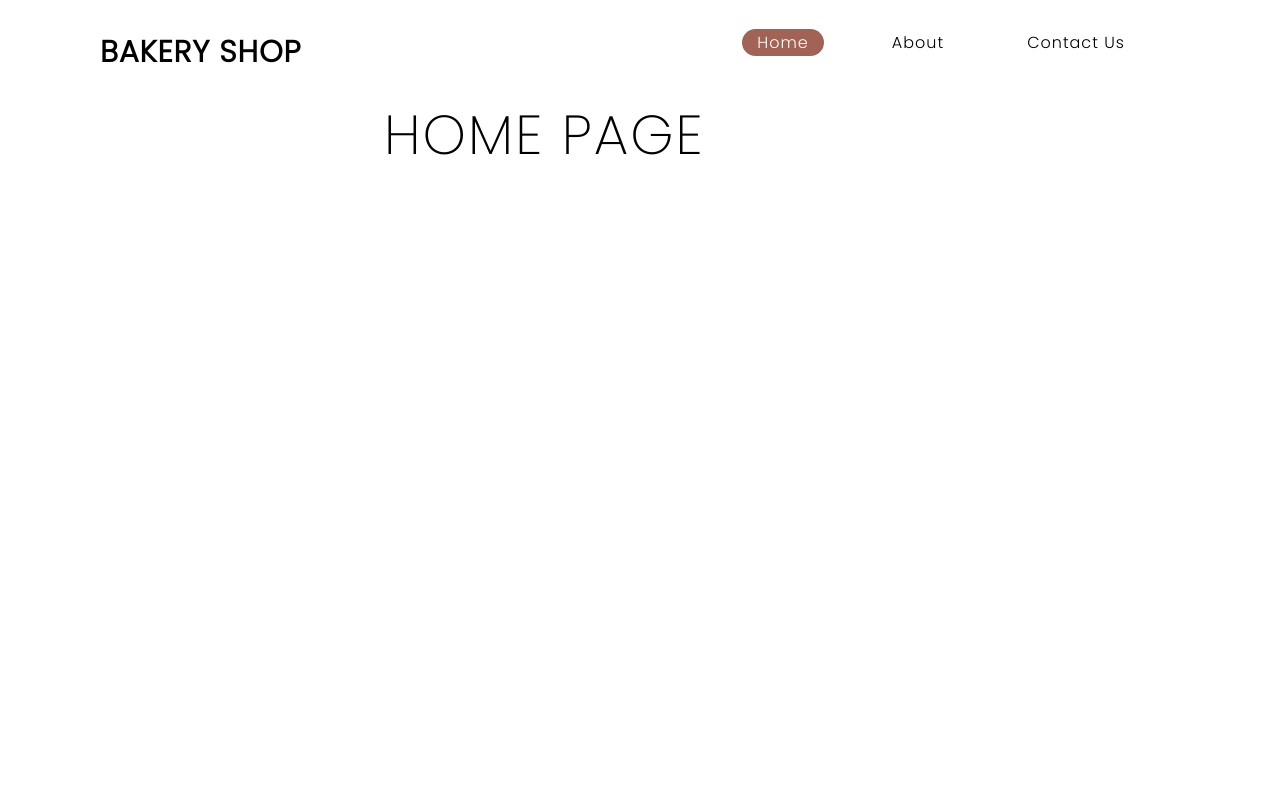
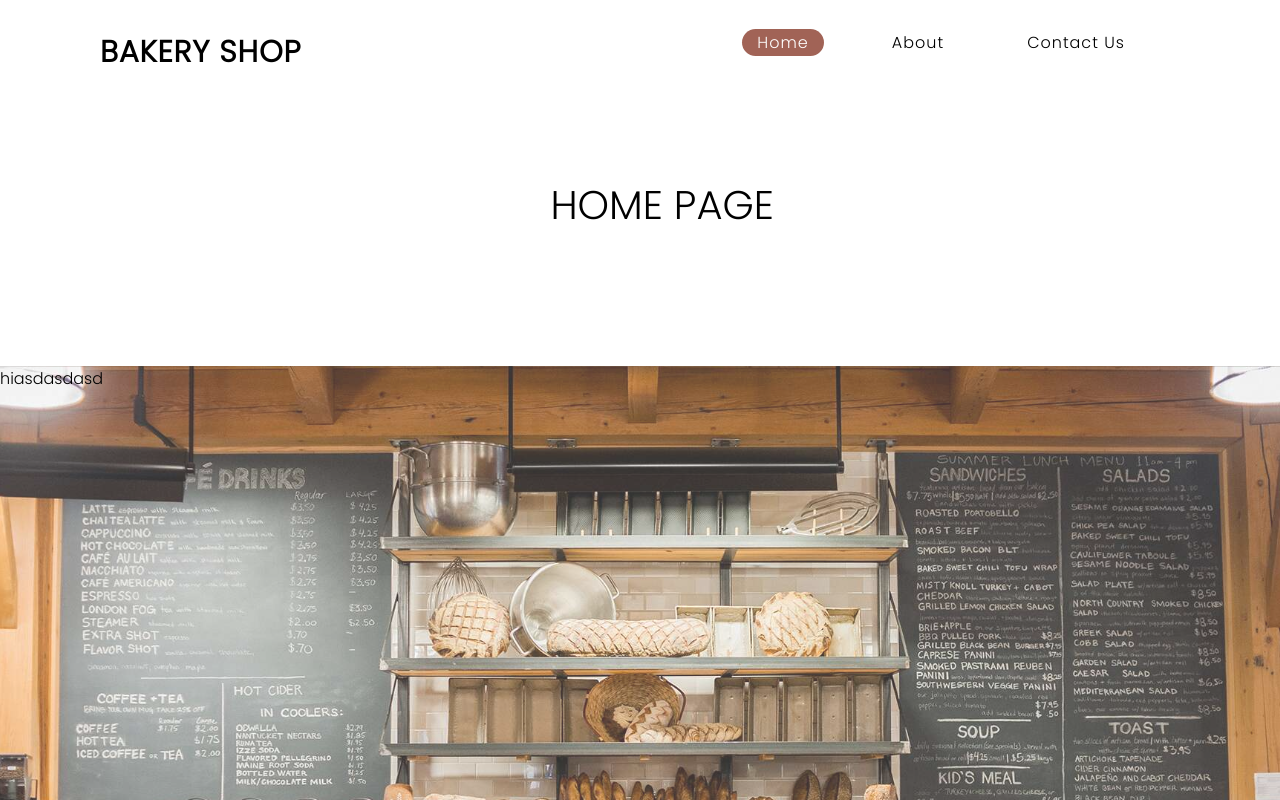
Before and after one commit to ZhenHern/FYP2022, a Vue app: page / in a window 1280 px wide. Shown: the top 800 px of the page. Built offline with nearby package versions, Linux system fonts and the light colour scheme.

Commit message:
Added carousel and slides component (not done)

```diff
--- a/src/components/landingPage/AboutContent.vue
+++ b/src/components/landingPage/AboutContent.vue
@@ -49,7 +49,7 @@ export default {
     width: 100%;
     height: 40%;
     display: flex;
-    --bg-image: url(../../assets/landingpage.jpg);
+    --bg-image: url(../../assets/landingpage2.jpg);
     --bg-image-opacity: 65%;
     flex-direction: row;
     justify-content: flex-start;
--- a/src/components/landingPage/HomeContent.vue
+++ b/src/components/landingPage/HomeContent.vue
@@ -1,7 +1,10 @@
 <template>
     <div class="content">
-        <div class="info">
-          <p>Home Page</p>
+        <div class="title">
+          Home Page
+        </div>
+        <div class="picture">
+          hiasdasdasd
         </div>
       </div>
 </template>
@@ -15,17 +18,43 @@ export default {
 <style scoped>
 .content {
   width: 100%;
+  height: 1500px;
+  min-height: 600px;
+  display: flex;
 }
 
-.content .info p {
+.content .title  {
   position: relative;
-  margin-left: 30%;
-  color: black;
-  font-size: 55px;
+  top: 70px;
+  width: 100%;
+  height: fit-content;
+  margin-left: 43%;
+  font-size: 40px;
+  font-weight: 50%;
   text-transform: uppercase;
-  font-weight: 50;
-  letter-spacing: 2px;
-  line-height: 60px;
-  margin-bottom: 30px;
+}
+
+.picture {
+  position: absolute;
+  margin-top: 1%;
+  top: 22%;
+  width: 100%;
+  height: 50%;
+  display: flex;
+  --bg-image: url(../../assets/landingpage1.jpg);
+  --bg-image-opacity: 80%;
+  flex-direction: row;
+  justify-content: flex-start;
+}
+
+.picture::after {
+  content: "";
+  position: absolute;
+  z-index: -1;
+  inset: 0;
+  opacity: var(--bg-image-opacity);
+  background-image: var(--bg-image);
+  background-size: cover;
+  background-position: center;
 }
 </style>
```
Also changed, not shown: src/components/HelloWorld.vue (deleted, +0 -58 lines), src/components/carousel/Carousel.vue (+3 -37 lines), src/components/carousel/CarouselControls.vue (deleted, +0 -22 lines), src/components/carousel/CarouselItem.vue (deleted, +0 -35 lines), src/assets/landingpage1.jpg (added), src/components/carousel/Slide.vue (added), 1 other file (tests, documents, lock files or other folders).
